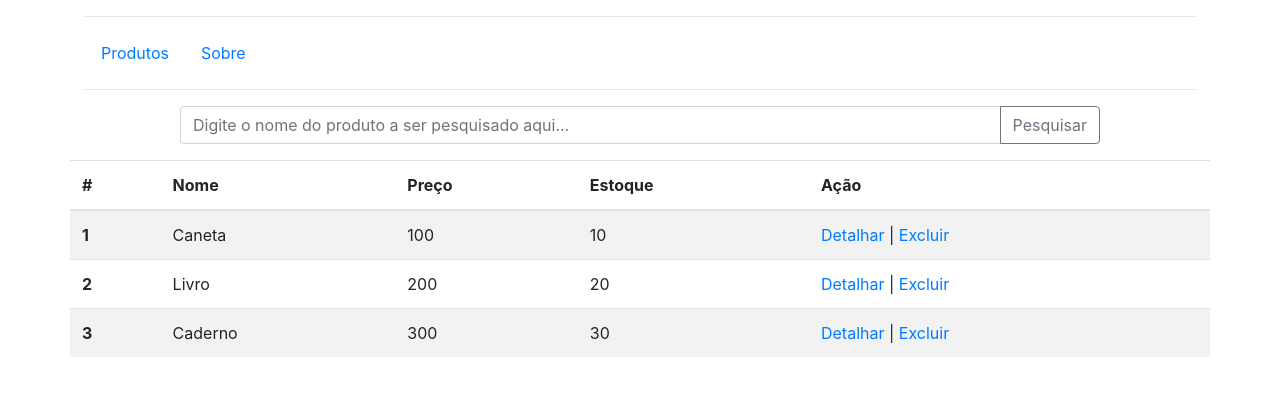
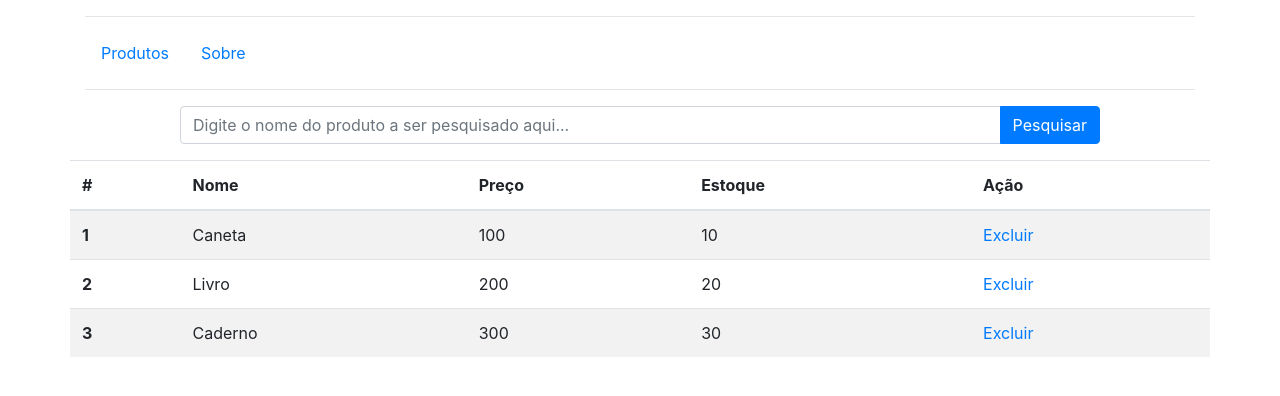
Before and after one commit to alessandrojsouza/angular-learn, an Angular app: page /products in a window 1280 px wide. Shown: the top 396 px of the page. Built offline with nearby package versions, Linux system fonts and the light colour scheme.

Commit message:
add code exemples

```diff
--- a/src/app/app-routing.module.ts
+++ b/src/app/app-routing.module.ts
@@ -8,7 +8,7 @@ import { AboutComponent } from './views/about/about.component';
 const routes: Routes = [
   {path:'products', component: ProductsComponent},
   {path:'about',component:AboutComponent},
-  {path:'detailProduct/:id',component:AppComponent},
+  {path:'search',component:ProductsComponent},
   {path:'delete/:id',component:ProductsComponent},
 ];
 
--- a/src/app/views/products/products.component.html
+++ b/src/app/views/products/products.component.html
@@ -6,9 +6,12 @@
       (change)="onChange(input.value)"
       type="text" class="form-control" placeholder="Digite o nome do produto a ser pesquisado aqui..." aria-label="Recipient's username" aria-describedby="button-addon2">
     <div class="input-group-append">
-      <button
-        (click)="find(input.value)"
-        class="btn btn-outline-secondary" type="button" id="button-addon2">Pesquisar</button>
+      <a
+        [routerLink]="['/search']"
+        [queryParams]="{filter: input.value}"
+        class="btn btn-primary" href="#" role="button">
+        Pesquisar
+      </a>
     </div>
   </div>
 </div>
@@ -33,8 +36,8 @@
         <td>{{item.price}}</td>
         <td>{{item.stock}}</td>
         <td>
-          <a routerLink="/detailProduct/{{item.id}}">Detalhar</a>
-          | <a routerLink="/delete/{{item.id}}">Excluir</a>
+          <!--a routerLink="/detailProduct/{{item.id}}">Detalhar</!--a-->
+          <a routerLink="/delete/{{item.id}}">Excluir</a>
         </td>
       </tr>
     </tbody>
--- a/src/app/views/products/products.component.ts
+++ b/src/app/views/products/products.component.ts
@@ -19,17 +19,12 @@ export class ProductsComponent implements OnInit {
   constructor(private route:ActivatedRoute) { }
 
   ngOnInit(): void {
-    this.route.paramMap.subscribe(params => {
-      let id = params.get('id');
-      if(id != null){
-        this.lista = this.lista.filter(item => item.id !== Number(id));
-      }
-    })
+    //pegar o parametro da rota
+    console.log('ngOnInit');
+    this.delete();
+    this.find();
   }
 
-  delete(){
-
-  }
 
   onChange(value:string){
     if(value == '')
@@ -39,11 +34,25 @@ export class ProductsComponent implements OnInit {
         {id:3,name:'Caderno',price:300,stock:30},
       ];
   }
-
-  find(value:string){
-     //filtrar se o campo estiver preenchido
-    if(value != '')
-      this.lista = this.lista.filter(x => x.name.toLowerCase().includes(value.toLowerCase()));
+  //Pesquisar por nome
+  find(){
+    console.log('find');
+    this.route.queryParams.subscribe(params => {
+      let filter = params['filter'];
+      if(filter != null){
+        console.log('filter', filter);
+        this.lista = this.lista.filter(x => x.name.toLowerCase().includes(filter.toLowerCase()));
+      }
+    });
   }
-
+  //Metodo para deletar
+  delete(){
+    console.log('delete');
+    this.route.paramMap.subscribe(params => {
+      let id = params.get('id');
+      if(id != null){
+        this.lista = this.lista.filter(item => item.id !== Number(id));
+      }
+    });
+  }
 }
```
Also changed, not shown: 1 other file (tests, documents, lock files or other folders).
